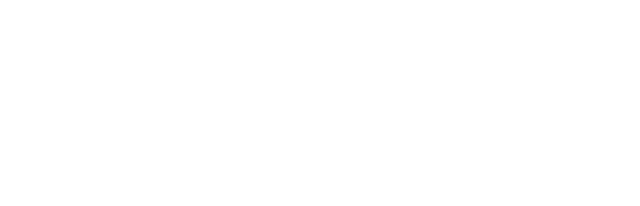
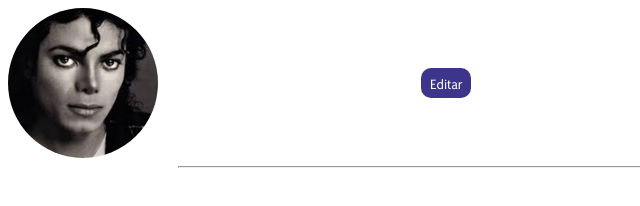
Before and after one commit to mastercraft-deb/projectfalcon, a plain HTML site: page pages/account.html in a window 1280 px wide. Shown: the whole page, without its empty margins (0-640 px from the left). Drawn offline with Linux system fonts and the light colour scheme.

Commit message:
Alpha 0.0.1.5.4

```diff
--- a/pages/account.html
+++ b/pages/account.html
@@ -9,8 +9,10 @@
 </head>
 <body>
     <div class="header-account">
-        <img src="" alt="">
+        <img src="../images/others/michael.png" alt="" id="fotodeperfil">
         <h1>Jack Mic Ael Son</h1>
+        <button id="editar-perfil">Editar</button><br>
     </div>
+    <hr>
 </body>
 </html>
--- a/style/style.css
+++ b/style/style.css
@@ -30,14 +30,15 @@
 }
 
 .body {
-    background-color: black;
-    /*background-image: linear-gradient();*/
-    background-image: image-set("../images/others/background.png");
+    background-color: #1E003F;
+    background-image: linear-gradient(rgba(0, 0, 0, 0.5), rgba(0, 0, 0, 0.3)), image-set("../images/others/background.png");
     background-repeat: no-repeat;
     background-attachment: fixed;
     background-size: cover;
     background-position: center bottom;
 }
+
+
 
 .header {
     display: flex;
@@ -113,7 +114,7 @@
 }
 
 
-/* @media screen and (min-width: 1900px) { */
+/* LOGIN E CADASTRO */
     #galealogin {
         color: black;
         margin: 0;
@@ -222,7 +223,7 @@
         text-decoration: underline;
     }
 
-
+/* MEUS CURSOS */
 .curso {
     flex: 0 0 320px; /* não cresce, não encolhe, largura fixa de 200px */
     padding-left: 30px;
@@ -261,7 +262,6 @@
     height: 700px;
 }
 
-/* Botões de seta */
   .seta {
     position: absolute;
     top: 50%;
@@ -291,3 +291,44 @@
   .seta-R {
     right: 5px;
   }
+
+
+ /* PERFIL */
+
+.header-account {
+    display: flex;
+    overflow-x: hidden;
+}
+
+#fotodeperfil {
+    height: 150px;
+    width: 150px;
+
+    border-radius: 100px;
+}
+
+.header-account > h1 {
+    padding-top: 30px;
+    padding-left: 20px;
+}
+
+#editar-perfil {
+    height: 30px;
+    width: 50px;
+    margin-top: 60px;
+    margin-left: 10px;
+    background-color: var(--cor1);
+    color: white;
+    border: 0;
+    border-radius: 10px;
+}
+
+#editar-perfil:hover {
+    transition: 0.8s;
+}
+
+hr {
+    margin-left: 170px;
+    margin-bottom: 20px;
+    overflow-x: hidden;
+}
```
Also changed, not shown: pages/classes.html (+1 -1 lines), pages/community.html (+1 -1 lines), pages/search.html (+1 -1 lines), pages/settings.html (+1 -1 lines), images/others/michael.png (added), 1 other file.
